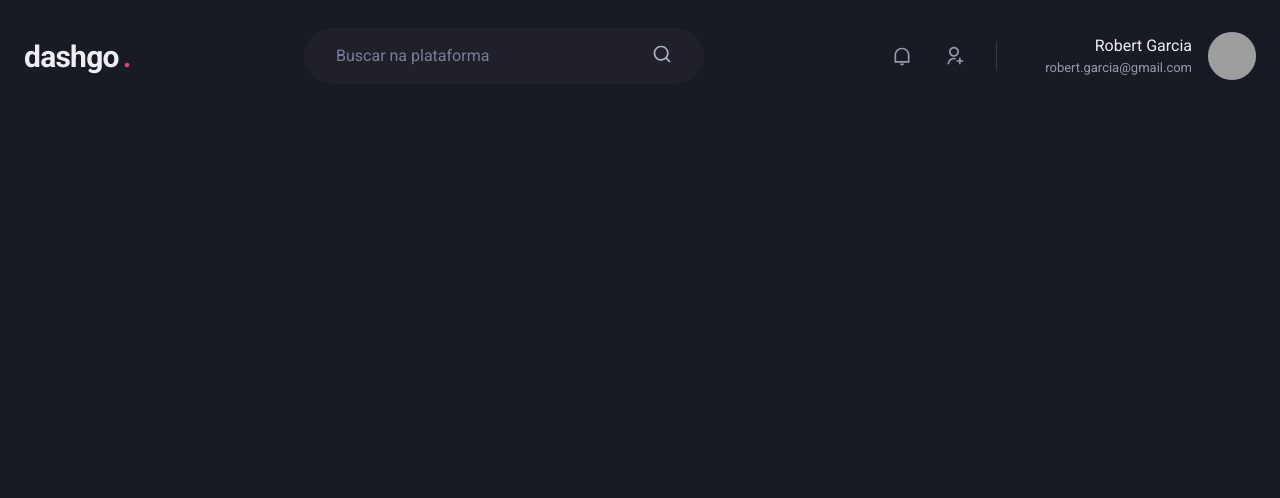
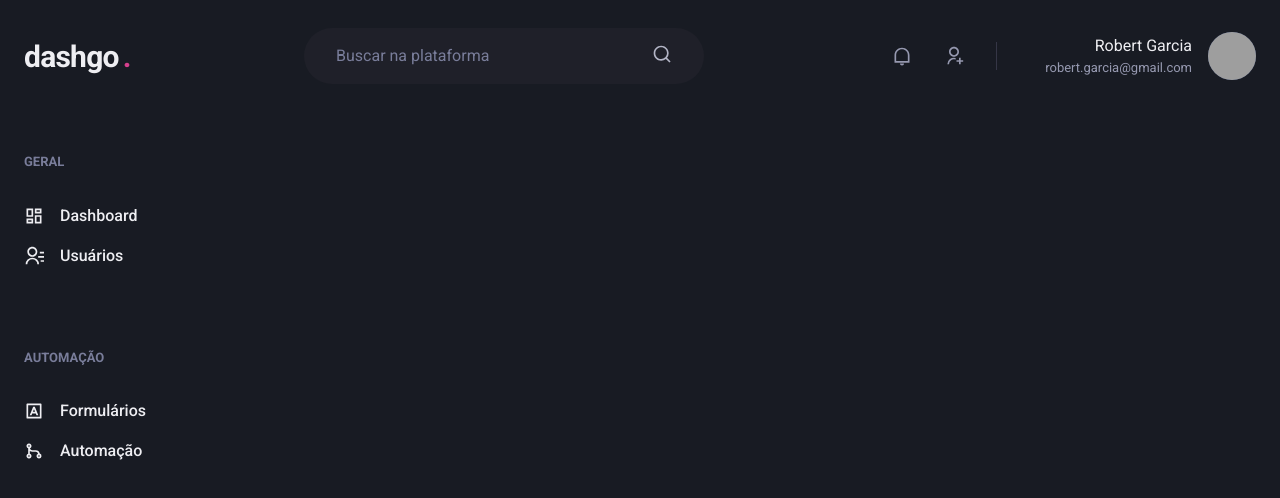
Before and after one commit to Rob30Garcia/dahsgo, a Next.js app: page /dashboard in a window 1280 px wide. Shown: the top 498 px of the page. Built offline with nearby package versions, Linux system fonts and the light colour scheme; grey boxes are pictures that could not be loaded.

Commit message:
feat: create Sidebar component

```diff
--- /dev/null
+++ b/src/Components/Sidebar.tsx
@@ -0,0 +1,62 @@
+import { Box, Icon, Link, Stack, Text } from "@chakra-ui/react";
+import { RiContactsLine, RiDashboardLine, RiGitMergeLine, RiInputMethodLine } from "react-icons/ri";
+
+export function Sidebar() {
+  return (
+    <Box as="aside" w="64" mr="8">
+      <Stack spacing="12" align="flex-start">
+        <Box>
+          <Text
+            fontWeight="bold"
+            mt="8"
+            color="gray.400"
+            fontSize="small"
+          >
+            GERAL
+          </Text>
+
+          <Stack spacing="4" mt="8" align="stretch">
+            <Link display="flex" alignItems="center">
+              <Icon as={RiDashboardLine} fontSize="20"/>
+              <Text ml="4" fontWeight="medium">
+                Dashboard
+              </Text>
+            </Link>
+            <Link display="flex" alignItems="center">
+              <Icon as={RiContactsLine} fontSize="20"/>
+              <Text ml="4" fontWeight="medium">
+                Usuários
+              </Text>
+            </Link>
+          </Stack>
+        </Box>
+
+        <Box>
+          <Text
+            fontWeight="bold"
+            mt="8"
+            color="gray.400"
+            fontSize="small"
+          >
+            AUTOMAÇÃO
+          </Text>
+
+          <Stack spacing="4" mt="8" align="stretch">
+            <Link display="flex" alignItems="center">
+              <Icon as={RiInputMethodLine} fontSize="20"/>
+              <Text ml="4" fontWeight="medium">
+                Formulários
+              </Text>
+            </Link>
+            <Link display="flex" alignItems="center">
+              <Icon as={RiGitMergeLine} fontSize="20"/>
+              <Text ml="4" fontWeight="medium">
+                Automação
+              </Text>
+            </Link>
+          </Stack>
+        </Box>
+      </Stack>
+    </Box>
+  );
+}
--- a/src/pages/dashboard.tsx
+++ b/src/pages/dashboard.tsx
@@ -1,7 +1,15 @@
+import { Flex } from "@chakra-ui/react";
 import { Header } from "../Components/Header";
+import { Sidebar } from "../Components/Sidebar";
 
 export default function Dashboard() {
   return (
-    <Header />
+    <Flex direction="column">
+      <Header />
+
+      <Flex w="100%" my="6" maxWidth={1480} mx="auto" px="6">
+        <Sidebar />
+      </Flex>
+    </Flex>
   );
 }
```
